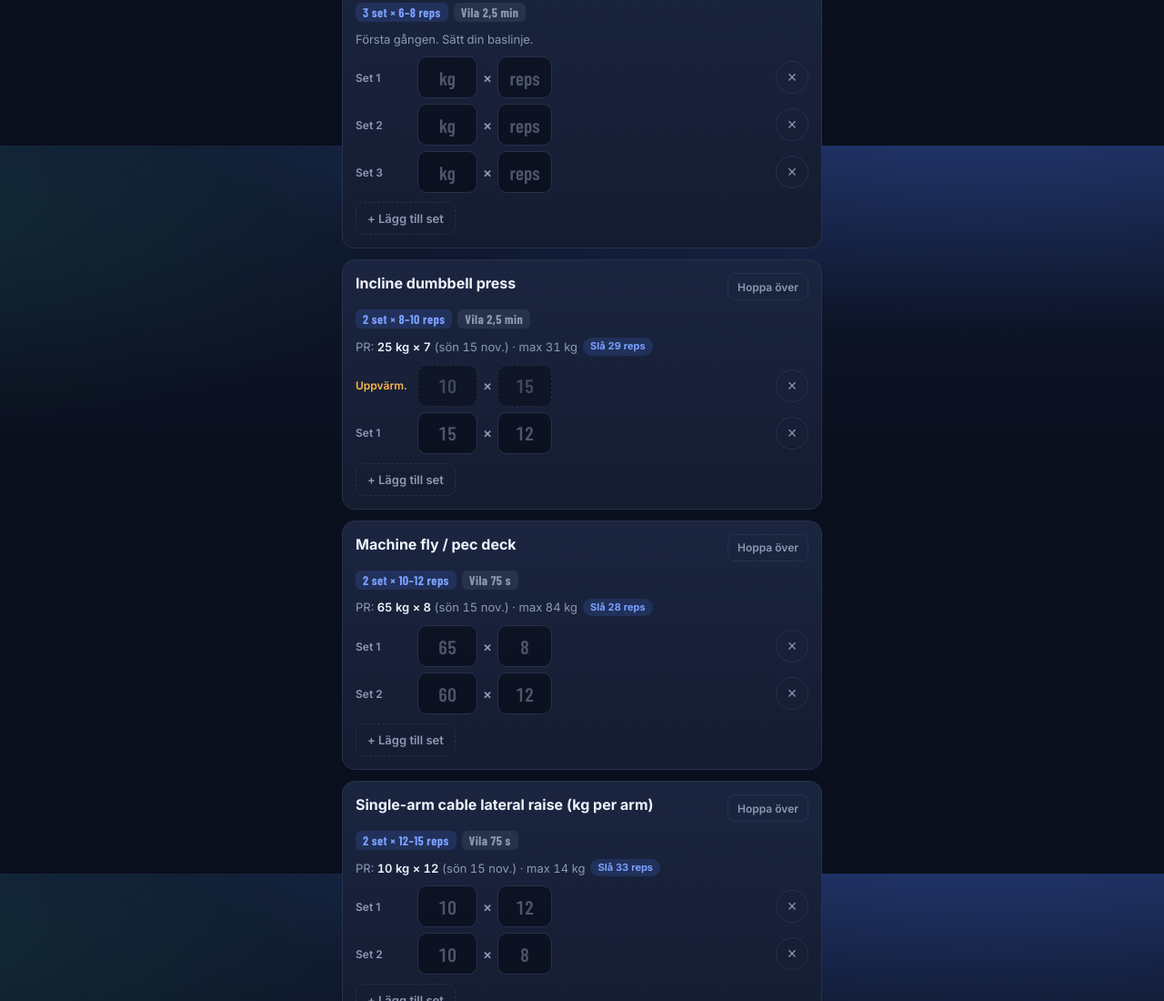
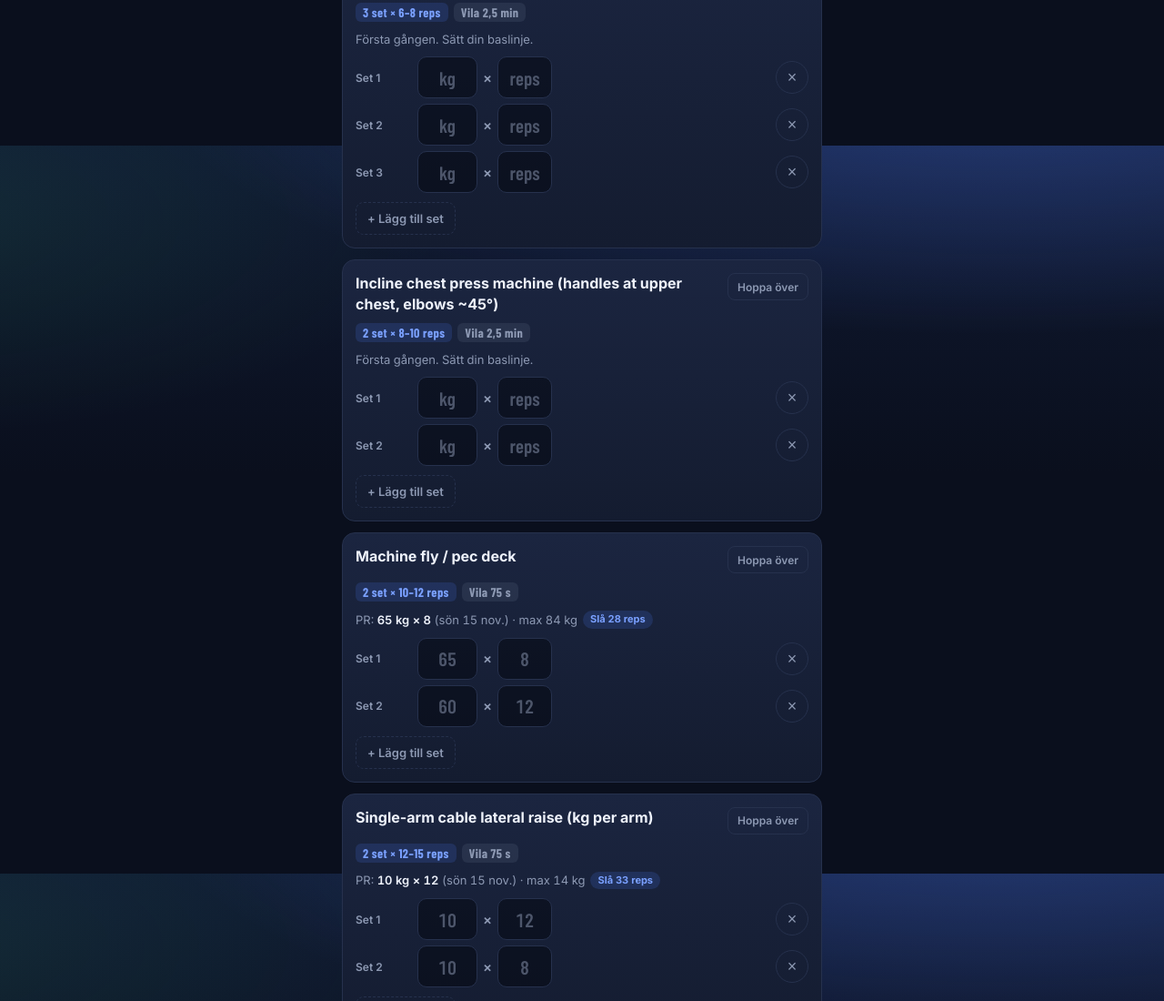
Before and after one commit to EslamAlmlah/lift-log, a plain HTML site: page index.html in a window 1280 px wide. Shown: the part 640-1740 px from the top of the page at 91% size. Drawn offline with nearby package versions, Linux system fonts and the light colour scheme; a web font is replaced by a local one.

Commit message:
Chest day: plate-loaded incline chest press machine replaces the A/B incline dumbbell/Smith press
Co-Authored-By: Claude Opus 5.5 <noreply@anthropic.com>
Claude-Session: https://claude.ai/code/session_015wMXqtQYi3pUHTPRzadzHT

```diff
--- a/index.html
+++ b/index.html
@@ -323,8 +323,7 @@ const BIG = 150, SMALL = 75, BETWEEN = 120;
 const PLAN = {
   brost: { short: "Chest", name: "Chest + triceps", ex: [
     ["machine-chest-press", "Machine chest press (slightly narrower grip, shoulder blades back)", 3, 6, 8, BIG],
-    ["incline-db-press", "Incline dumbbell press", 2, 8, 10, BIG, "A"],
-    ["incline-smith", "Incline Smith press", 2, 8, 10, BIG, "B"],
+    ["incline-machine-press", "Incline chest press machine (handles at upper chest, elbows ~45°)", 2, 8, 10, BIG],
     ["pec-deck", "Machine fly / pec deck", 2, 10, 12, SMALL, "A"],
     ["cable-fly-low", "Low-to-high cable fly", 2, 10, 12, SMALL, "B"],
     ["lateral-raise", "Single-arm cable lateral raise (kg per arm)", 2, 12, 15, SMALL],
@@ -373,7 +372,7 @@ const PLAN = {
 const ORDER = Object.keys(PLAN);
 // Names of the old numbered program, so older history and records still read well.
 const OLD_DAYS = { 1: "Push", 2: "Pull", 3: "Legs", 4: "Shoulders + arms", 5: "Upper", 6: "Pump" };
-const OLD_NAMES = { "flat-chest-press": "Flat bench / chest press", "oh-cable-tri": "Overhead cable triceps extension", "rear-delt-fly": "Rear delt fly", "rdl": "Romanian deadlift", "ez-21s": "EZ-bar 21s", "weighted-pullup": "Weighted pull-up", "seated-cable-row": "Seated cable row", "ss-curl": "Curl (superset)", "ss-pushdown": "Pushdown (superset)", "oh-tri-ext": "Overhead triceps extension", "calf-raise": "Calf raise", "seated-db-press": "Seated dumbbell press", "cable-row-close": "Close-grip cable row" };
+const OLD_NAMES = { "flat-chest-press": "Flat bench / chest press", "oh-cable-tri": "Overhead cable triceps extension", "rear-delt-fly": "Rear delt fly", "rdl": "Romanian deadlift", "ez-21s": "EZ-bar 21s", "weighted-pullup": "Weighted pull-up", "seated-cable-row": "Seated cable row", "ss-curl": "Curl (superset)", "ss-pushdown": "Pushdown (superset)", "oh-tri-ext": "Overhead triceps extension", "calf-raise": "Calf raise", "seated-db-press": "Seated dumbbell press", "cable-row-close": "Close-grip cable row", "incline-db-press": "Incline dumbbell press", "incline-smith": "Incline Smith press" };
 const passName = (d) => (PLAN[d] ? PLAN[d].name : OLD_DAYS[d] ? `${OLD_DAYS[d]} (gamla planen)` : "Pass");
 const exName = (id) => { for (const k of ORDER) { const e = PLAN[k].ex.find((x) => x[0] === id); if (e) return e[1].replace(/ \(.*\)$/, ""); } return OLD_NAMES[id] || id; };
 
--- a/sw.js
+++ b/sw.js
@@ -1,6 +1,6 @@
 // Offline support. Pages load from the network first (so updates arrive right away)
 // and fall back to the cached copy when the gym has no signal.
-const CACHE = "liftlog-v15";
+const CACHE = "liftlog-v16";
 const SHELL = ["./", "index.html", "manifest.webmanifest", "icons/icon-192.png", "icons/apple-touch-icon.png"];
 
 self.addEventListener("install", (e) => {
```
